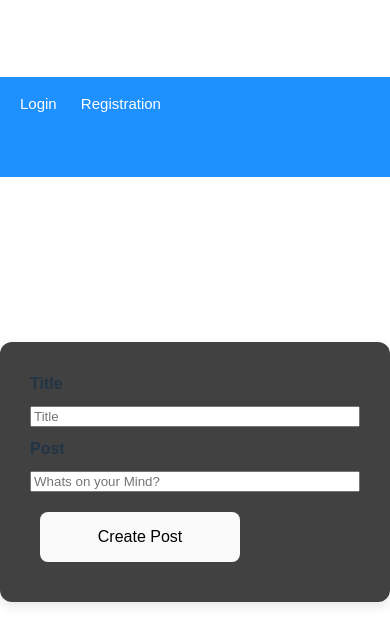
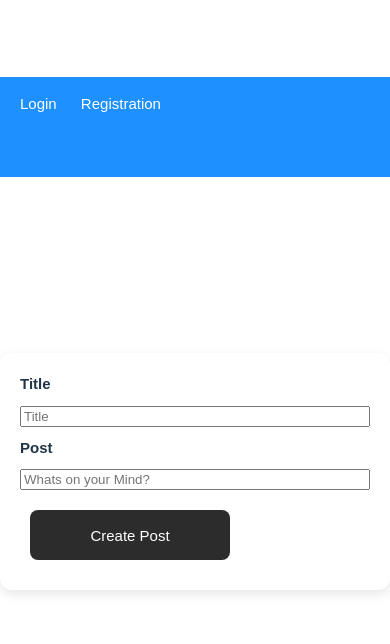
Before and after one commit to RaskoProggramer/PostChatClient, a React (Vite) app: page /posts in a window 390 px wide. Shown: the top 644 px of the page. Built offline with nearby package versions, Linux system fonts and the light colour scheme; no server answers; sample sign-in values are in the browser's storage.

Commit message:
mobile responsiveness

```diff
--- a/src/App.css
+++ b/src/App.css
@@ -89,7 +89,7 @@ body {
   padding: 30px;
   border-radius: 12px;
 
-  background-color: rgb(66, 65, 65);
+  background-color: white;
   box-shadow: 0px 4px 12px rgba(0, 0, 0, 0.1);
 
   box-sizing: border-box;
@@ -112,70 +112,48 @@ body {
   box-sizing: border-box;
 }
 
-.registerContainer {
-  display: flex;
-  align-items: center;
-  flex-direction: column;
-
-  width: 100%;
-  min-height: 100vh;
-
-  padding-top: 100px;
-}
-
-.registerContainer form {
-  display: flex;
-  flex-direction: column;
-  align-items: center;
-}
-
-.registerContainer label {
-  margin-top: 10px;
-}
-
-.formInput,
-.registerContainer button {
-  width: 200px;
-  height: 50px;
-
-  border-radius: 8px;
-  border: none;
-
-  margin: 10px;
-  padding: 10px;
-
-  font-size: 16px;
-}
-
-.formInput {
-  border: 2px solid dodgerblue;
-}
-
-.registerContainer button {
-  background-color: dodgerblue;
-  color: white;
-
-  cursor: pointer;
-}
-
-.registerContainer span {
+.formContainer span {
   color: red;
   font-size: 14px;
 }
 
-.buttons label {
-  margin-right: 20px;
-  margin-left: 10px;
+.formContainer button {
+  margin-top: 10px;
+  padding: 12px;
+
+  border: none;
+  border-radius: 8px;
+
+  background-color: #2c2c2c;
   color: white;
+
+  font-size: 16px;
+  cursor: pointer;
+
+  transition: 0.3s ease;
+}
+
+.formContainer button:hover {
+  opacity: 0.9;
 }
 
 /* MOBILE */
+@media (max-width: 600px) {
+  .formContainer {
+    padding: 20px;
+  }
 
-@media (max-width: 768px) {
-  .formInput,
-  .registerContainer button {
-    width: 90%;
-    max-width: 300px;
+  .formContainer label {
+    font-size: 15px;
+  }
+
+  .inputField {
+    font-size: 15px;
+    padding: 10px;
+  }
+
+  .formContainer button {
+    font-size: 15px;
   }
 }
 
@@ -240,7 +218,7 @@ span {
   }
 
   .loggedInContainer h1 {
-    font-size: 8px;
+    font-size: 16px;
   }
 }
 
```
